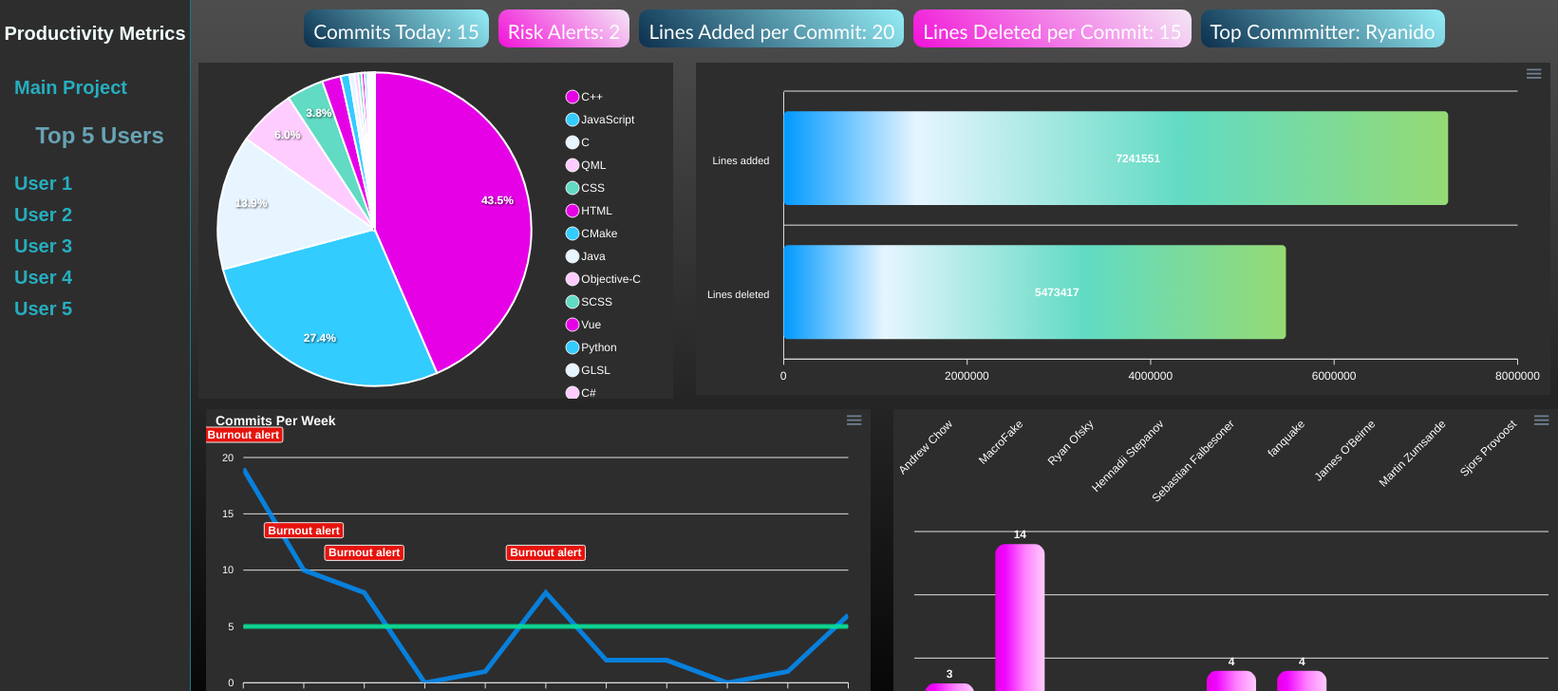
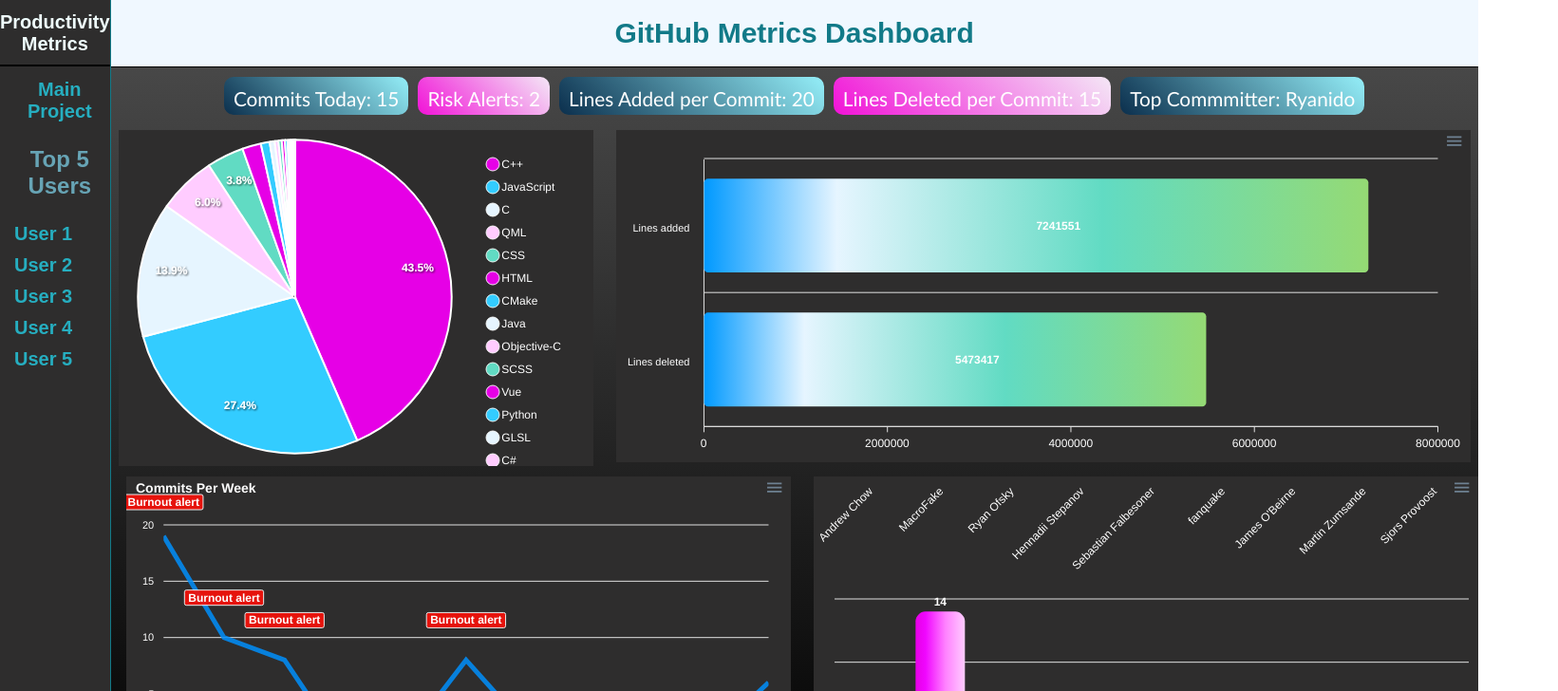
Before and after one commit to saifalixxx/SWENG_Final_Project, a React (Create React App) app in the folder dashboard/: page / in a window 1280 px wide. Shown: the top 728 px of the page at 95% size, 1641 px wide, since content can reach past the window. Built offline with nearby package versions, Linux system fonts and the light colour scheme.

Commit message:
Added title bar + some sizing changes

```diff
--- a/dashboard/src/Components/sidebar/sidebar.scss
+++ b/dashboard/src/Components/sidebar/sidebar.scss
@@ -1,5 +1,5 @@
 .sidebar{
-    flex: none;
+    flex: 0.75;
     border-right: 0.5px solid;
     min-height: 100vh;
     background-color: #2E2D2D;
@@ -20,7 +20,7 @@
 
     hr{
         height: 0;
-        border: none;
+        border: 0.5px solid black;
     }
 
     .center{
--- /dev/null
+++ b/dashboard/src/Components/titlebar/Titlebar.js
@@ -0,0 +1,13 @@
+import "./titlebar.scss"
+
+const Titlebar = () => {
+    return (
+        <div className="titlebar">
+            <div className="wrapper">
+                GitHub Metrics Dashboard
+            </div>
+        </div>
+    )
+}
+
+export default Titlebar
--- /dev/null
+++ b/dashboard/src/Components/titlebar/titlebar.scss
@@ -0,0 +1,10 @@
+.titlebar{
+    height: 70px;
+    border-bottom: 0.5px solid black;
+    display: flex;
+    align-items: center;
+    justify-content: center;
+    background-color: aliceblue;
+    font-size: 30px;
+    font-weight: bold;
+}
--- a/dashboard/src/Pages/Home.jsx
+++ b/dashboard/src/Pages/Home.jsx
@@ -1,4 +1,5 @@
 import Sidebar from "../Components/sidebar/Sidebar";
+import Titlebar from "../Components/titlebar/Titlebar";
 import "./home.scss"
 import "../styles.css"
 import ApexChart from "../Components/graphs/ApexChart";
@@ -27,6 +28,7 @@
         <div className="home">
             <Sidebar />
             <div className="homeContainer">
+                <Titlebar/>
                 {/* Change colors pls  */}
                 <div className="stats">
                     <div className='boxStyle' style={{background: 'linear-gradient(45deg, #0b2f4d, #94eef8)'}}>
```
